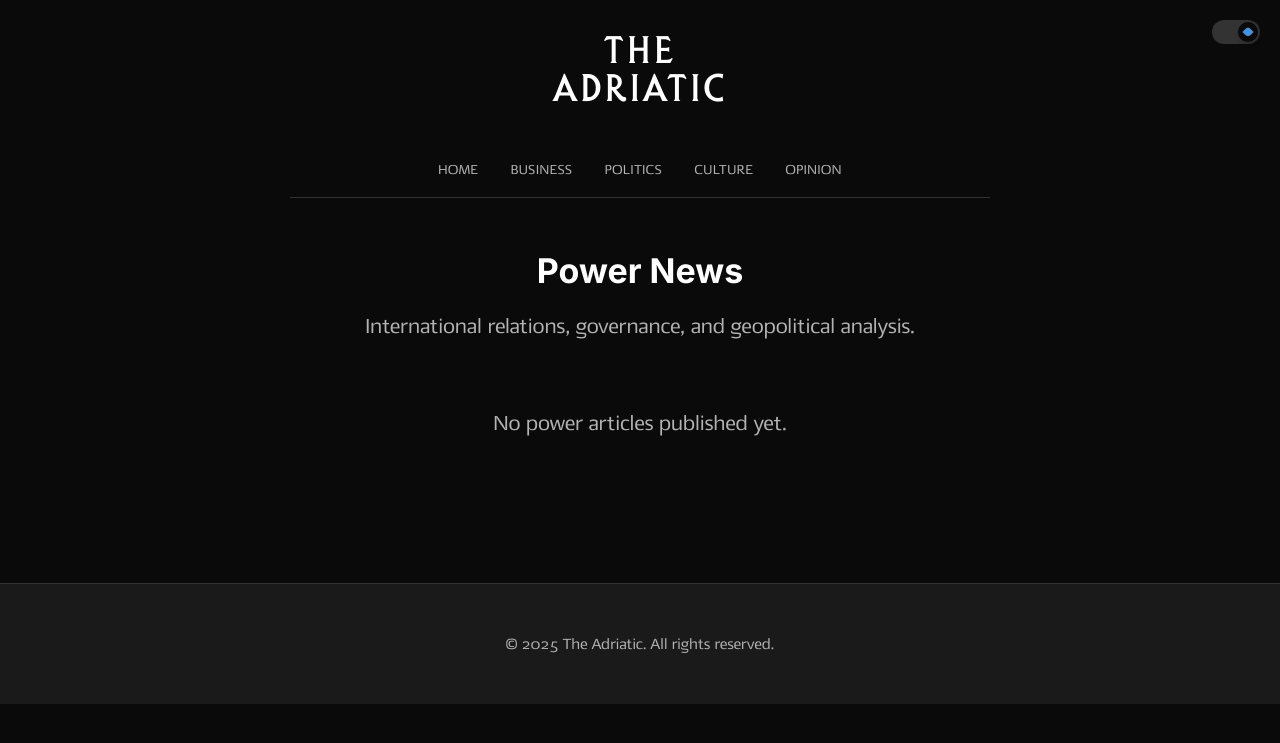
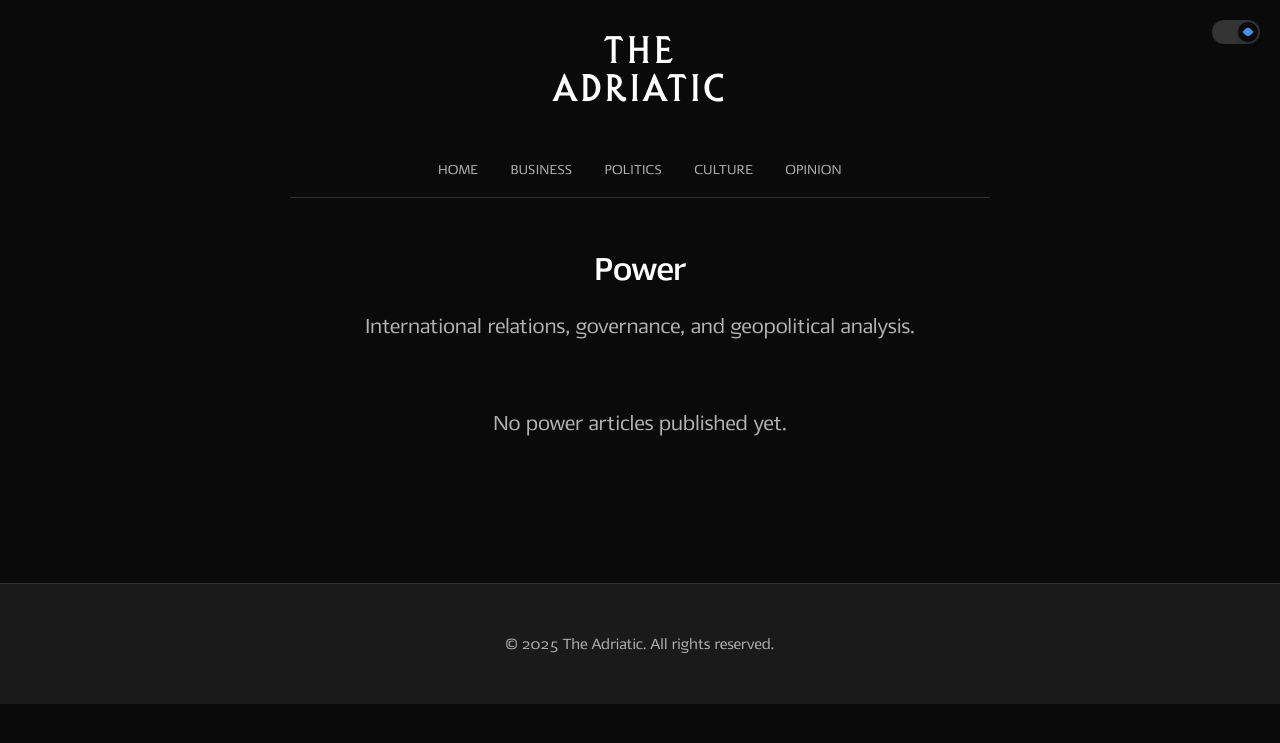
Before and after one commit to tfhoerest/azt, a Jekyll site: the page built from power.html, in a window 1280 px wide. Shown: the top 743 px of the page. Built offline with Jekyll 4.4.1, drawn with Linux system fonts in a browser that asks for light colours; some web fonts are replaced.

Commit message:
Update category.html

```diff
--- a/_layouts/category.html
+++ b/_layouts/category.html
@@ -14,9 +14,9 @@ layout: default
 }
 
 .category-title {
-    font-family: 'Inter', 'Helvetica Neue', Helvetica, Arial, FreeSans, sans-serif;
+    font-family: 'Saj JY', 'Inter', 'Helvetica Neue', Helvetica, Arial, FreeSans, sans-serif;
     font-size: var(--z-ds-fontsize-34);
-    font-weight: 700;
+    font-weight: 700; /* This will use Saj-JY-Bold.woff2 */
     color: var(--z-ds-color-text-100);
     margin-bottom: var(--z-ds-space-s);
     text-transform: capitalize;
@@ -121,7 +121,7 @@ layout: default
 
 <!-- Category Header -->
 <header class="category-header">
-    <h1 class="category-title">{{ page.category }} News</h1>
+    <h1 class="category-title">{{ page.category }}</h1>
     {% if page.description %}
         <p class="category-description">{{ page.description }}</p>
     {% endif %}
```
